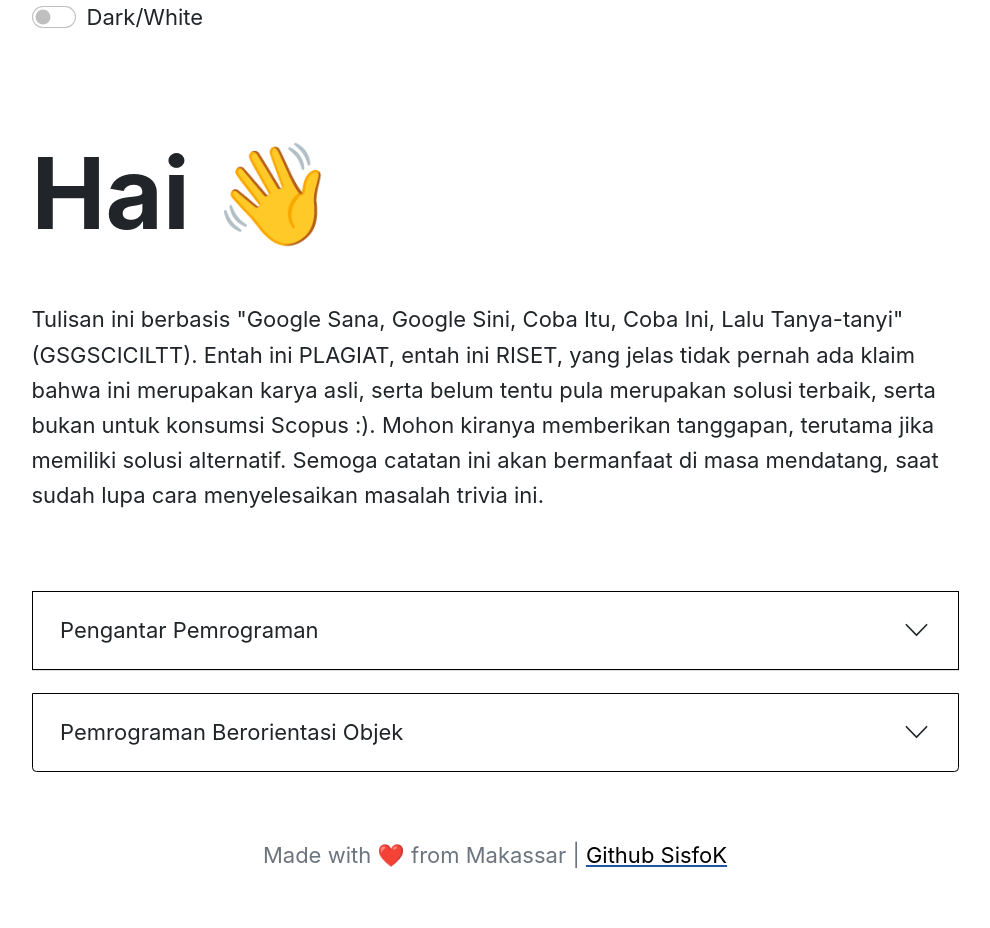
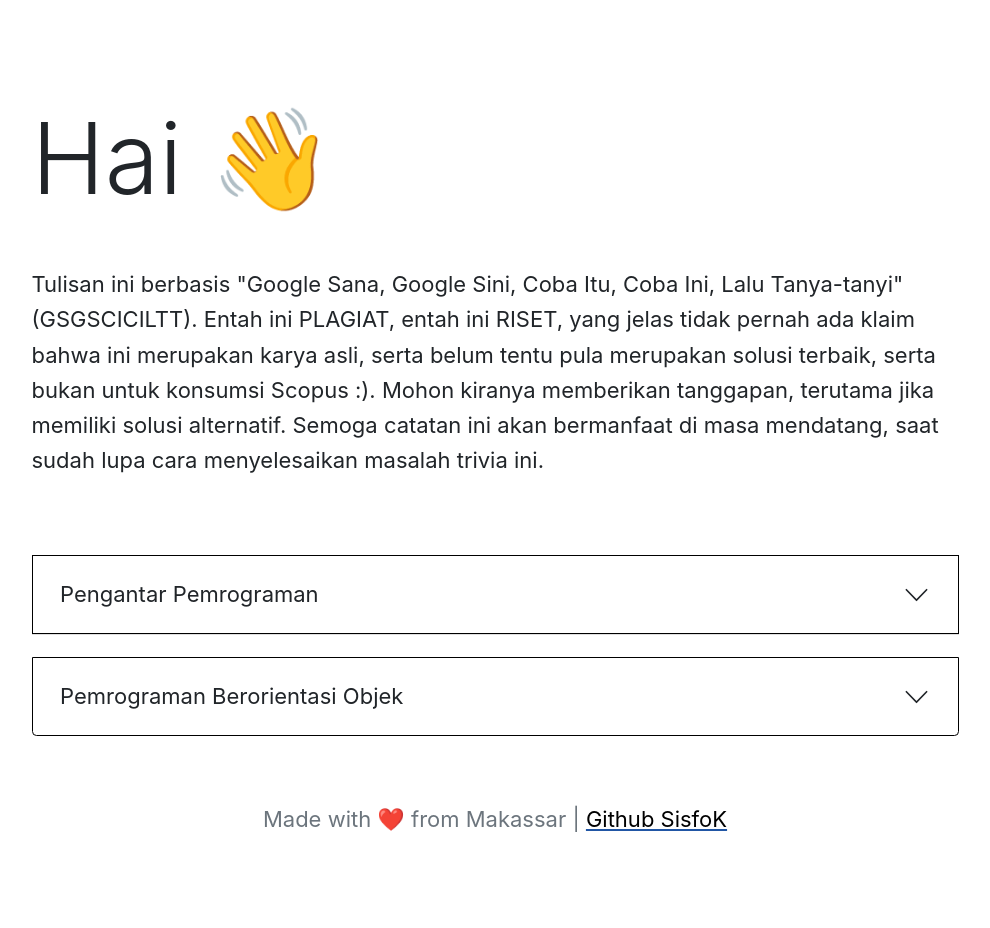
Before and after one commit to sisfok/old.sisfok.github.io, a Jekyll site: the page built from index.markdown, in a window 1280 px wide. Shown: the whole page, without its empty margins (145-1135 px from the left). Built offline with Jekyll 4.4.1, drawn with Linux system fonts in a browser that asks for light colours; after the commit the page ends 900 px from its top, so only the background shows below that.

Commit message:
edit text bold
Signed-off-by: deovaliandro <valiandrod@gmail.com>

```diff
--- a/_includes/header.html
+++ b/_includes/header.html
@@ -12,7 +12,6 @@
     <link rel="stylesheet" href="{{ '/assets/css/bootstrap/bootstrap.min.css' | relative_url }}" />
     <link rel="stylesheet" href="/assets/css/main.css" />
     <link rel="stylesheet" href="/assets/css/prims.css" />
-    <!-- <link rel="stylesheet" href="/assets/css/rouge-github.css" /> -->
     <script src="/assets/js/bootstrap/bootstrap.bundle.min.js"></script>
     <script src="/assets/js/prims.js"></script>
 </head>
--- a/_layouts/home.html
+++ b/_layouts/home.html
@@ -3,17 +3,7 @@
 <body>
   <main>
     <div class="container">
-      <script>
-        function myFunction() {
-        var element = document.body;
-          element.classList.toggle("dark-mode");
-        }
-      </script>
-      <div class="form-check form-switch">
-        <input class="form-check-input" type="checkbox" id="flexSwitchCheckDefault">
-        <label class="form-check-label" for="flexSwitchCheckDefault">Dark/White</label>
-      </div>
-      <h1 class="title display-2 fw-bolder">Hai &#128075;</h1>
+      <h1 class="title display-2">Hai &#128075;</h1>
       <p>
         Tulisan ini berbasis "Google Sana, Google Sini, Coba Itu, Coba Ini, Lalu
         Tanya-tanyi" (GSGSCICILTT). Entah ini PLAGIAT, entah ini RISET, yang
--- a/assets/css/main.css
+++ b/assets/css/main.css
@@ -95,4 +95,9 @@
 
 .tooltip-inner {
     max-width: 1000px !important;
+    border-radius: 0%;
 }
+
+.tooltip .tooltip-arrow {
+    display: none;
+}
```
